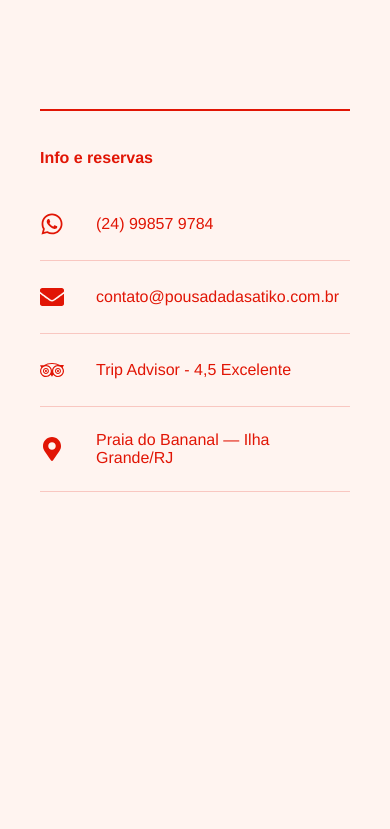
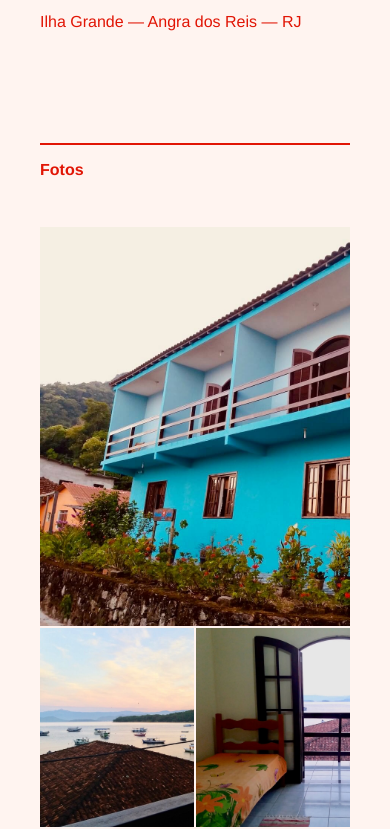
Before and after one commit to mauehara/satiko, a plain HTML site: page index.html in a window 390 px wide. Shown: the part 381-1210 px from the top of the page. Before the commit the page ends 961 px from the top, so only its background shows below. Drawn offline with Linux system fonts and the light colour scheme.

Commit message:
Add first image gallery

```diff
--- a/assets/css/styles.css
+++ b/assets/css/styles.css
@@ -2,8 +2,8 @@ body {
   background-color: #FFF4F0;
   color: #E11505;
   font-family: Helvetica, Arial, sans-serif;
-  padding: 7rem;
-  padding-top: 5rem;
+  padding: 5rem;
+  padding-top: 3rem;
 }
 a {
   color: #E11505;
@@ -13,11 +13,14 @@ a:hover {
   color: rgba(225,21,5,0.7);
 }
 h1 {
-  font-size: 7rem;
+  font-size: 6rem;
   letter-spacing: -0.05em;
   line-height: 1.1;
   margin: 0;
-  margin-left: -8px;
+  margin-left: -0.04em;
+}
+h4 {
+  margin: 0;
 }
 .welcome-message {
   display: inline-block;
@@ -28,6 +31,15 @@ li {
   margin: 0;
   padding: 0;
   list-style-type: none;
+}
+button {
+  border: none;
+}
+button:hover {
+  cursor: pointer;
+}
+button:focus {
+  outline: 0;
 }
 .icon {
   background-position: center;
@@ -49,29 +61,121 @@ li {
 .welcome {
   margin-bottom: 7rem;
 }
-.info {
-  align-items: baseline;
+.module {
   border-top: 2px solid #E11505;
   display: flex;
+  padding: 2rem 0;
 }
-.info h4 {
+.module__title {
   flex: 1;
   margin-right: 3rem;
-  padding-top: 1rem;
 }
-.info ul {
+.module__content {
   flex: 3;
 }
-.info ul li a {
+.gallery {
+  display: grid;
+  grid-template-columns: 2fr 1fr;
+  grid-template-rows: 1fr 1fr;
+  grid-gap: 2px;
+  height: 400px;
+}
+.gallery__piece {
+  display: block;
+  overflow: hidden;
+  text-align: center;
+}
+.gallery__piece img {
+  height: auto;
+  min-width: 272px;
+  width: 100%;
+
+  -webkit-transition: all 0.3s ease-in-out;
+  transition: all 0.3s ease-in-out;
+}
+.gallery__piece img:hover {
+  -webkit-transform: scale(1.05);
+  -ms-transform: scale(1.05);
+  transform: scale(1.05);
+  cursor: pointer;
+}
+.gallery__piece--main img {
+  min-width: 534px;
+}
+.gallery__piece:nth-child(3) {
+  grid-column: 2;
+  grid-row: 2;
+}
+.gallery__piece--main {
+  background-color: #999;
+  grid-row: 1 / span 2;
+}
+.info-list li a {
   align-items: center;
   border-bottom: 1px solid rgba(225,21,5,0.2);
   display: flex;
   padding-bottom: 1.5rem;
   padding-top: 1.5rem;
 }
-.info ul li .icon {
+.info-list li:first-child a {
+  padding-top: 0;
+}
+.info-list li .icon {
   flex-basis: 24px;
   margin-right: 2rem;
+}
+
+.modal {
+  visibility: hidden;
+  position: fixed;
+  z-index: -1;
+  left: 0;
+  top: 0;
+  width: 100%;
+  height: 100%;
+  overflow: auto;
+  background-color: white;
+  opacity: 0;
+
+  -webkit-transition: all 0.3s ease-in-out;
+  transition: all 0.3s ease-in-out;
+}
+.modal--visible {
+  visibility: visible;
+  opacity: 1;
+  z-index: 1;
+}
+.modal-header {
+  text-align: right;
+}
+.modal-gallery__piece {
+  display: block;
+  overflow: hidden;
+  text-align: center;
+}
+.modal-gallery__piece img {
+  border-radius: 16px;
+  height: auto;
+  min-width: 272px;
+  width: 80%;
+}
+.close-modal {
+  padding: 3rem;
+}
+
+@media (max-width: 1000px) {
+  body {
+    padding: 3rem;
+  }
+  .module--gallery {
+    display: block;
+    margin-left: 0;
+    padding: 1rem 0;
+    margin-bottom: 2rem;
+  }
+  .module__title {
+    margin-bottom: 3rem;
+  }
 }
 
 @media (max-width: 700px) {
@@ -81,14 +185,28 @@ li {
   h1 {
     font-size: 4.5rem;
   }
-  section {
-    margin-bottom: 3rem;
-  }
-  .info {
+  .module {
     display: block;
     margin-left: 0;
+    padding: 1rem 0;
+    margin-bottom: 2rem;
   }
-  .info ul li i {
+  .info-list .icon {
     margin-right: 1rem;
   }
+  .gallery {
+    display: grid;
+    grid-template-columns: 1fr 1fr;
+    grid-template-rows: 2fr 1fr;
+    height: 600px;
+  }
+  .gallery__piece:nth-child(3) {
+    grid-column: 2;
+    grid-row: 2;
+  }
+  .gallery__piece--main {
+    background-color: #999;
+    grid-column: 1 / span 2;
+    grid-row: 1 / 1;
+  }
 }
--- /dev/null
+++ b/assets/js/script.js
@@ -0,0 +1,19 @@
+function openModal() {
+  document.getElementById("gallery-modal").classList.add("modal--visible");
+}
+
+function closeModal() {
+  document.getElementById("gallery-modal").classList.remove("modal--visible");
+}
+
+function currentPiece(n) {
+  showPiece(n);
+}
+
+function showPiece(n) {
+  var pieces = document.getElementsByClassName("modal-gallery__piece");
+  for (i = 0; i < pieces.length; i++) {
+    pieces[i].style.display = "none";
+  }
+  pieces[n].style.display = "block";
+}
--- a/index.html
+++ b/index.html
@@ -5,6 +5,7 @@
     <meta name="viewport" content="width=device-width, initial-scale=1">
     <title>Pousada da Satiko</title>
     <link href="assets/css/styles.css" rel="stylesheet">
+    <script src="assets/js/script.js"></script>
 
     <!-- Global site tag (gtag.js) - Google Analytics -->
     <script async src="https://www.googletagmanager.com/gtag/js?id=UA-142488148-1"></script>
@@ -24,10 +25,37 @@
     <section class="welcome">
       <span class="welcome-message">Bem-vindos — ようこそ</span>
       <h1>Pousada da Satiko</h1>
+      <p>Ilha Grande — Angra dos Reis — RJ</p>
     </section>
-    <section class="info">
-      <h4>Info e reservas</h4>
-      <ul>
+    <section class="module module--gallery">
+      <h4 class="module__title">Fotos</h4>
+      <ul class="module__content gallery">
+        <li class="gallery__piece gallery__piece--main">
+          <img
+            src="assets/images/gallery_image_01.jpg"
+            alt="Foto da fachada da pousada"
+            onclick="openModal();currentPiece(0);"
+          />
+        </li>
+        <li class="gallery__piece">
+          <img
+            src="assets/images/gallery_image_02.jpg"
+            alt="Vista da varanda"
+            onclick="openModal();currentPiece(1);"
+          />
+        </li>
+        <li class="gallery__piece">
+          <img
+            src="assets/images/gallery_image_03.jpg"
+            alt="Vista do quarto"
+            onclick="openModal();currentPiece(2);"
+          />
+        </li>
+      </ul>
+    </section>
+    <section class="module">
+      <h4 class="module__title">Info e reservas</h4>
+      <ul class="module__content info-list">
         <li>
           <a href="https://wa.me/5524998579784" target="_blank" rel="noreferrer">
             <span class="icon">
@@ -62,5 +90,26 @@
         </li>
       </ul>
     </section>
+
+    <!-- The Galley Modal -->
+  <div id="gallery-modal" class="modal">
+    <header class="modal-header">
+      <button type="button" name="close-modal" class="close-modal" onclick="closeModal();">
+        <svg viewBox="0 0 24 24" role="img" aria-label="Fechar" focusable="false" style="height: 24px; width: 24px; display: block; fill: rgb(0, 0, 0);"><path d="m23.25 24c-.19 0-.38-.07-.53-.22l-10.72-10.72-10.72 10.72c-.29.29-.77.29-1.06 0s-.29-.77 0-1.06l10.72-10.72-10.72-10.72c-.29-.29-.29-.77 0-1.06s.77-.29 1.06 0l10.72 10.72 10.72-10.72c.29-.29.77-.29 1.06 0s .29.77 0 1.06l-10.72 10.72 10.72 10.72c.29.29.29.77 0 1.06-.15.15-.34.22-.53.22" fill-rule="evenodd"></path></svg>
+      </button>
+    </header>
+    <div class="modal-content gallery-modal">
+      <div class="modal-gallery__piece">
+        <img src="assets/images/gallery_image_01.jpg" alt="Foto da fachada da pousada" />
+      </div>
+      <div class="modal-gallery__piece">
+        <img src="assets/images/gallery_image_02.jpg" alt="Vista da varanda" />
+      </div>
+      <div class="modal-gallery__piece">
+        <img src="assets/images/gallery_image_03.jpg" alt="Vista do quarto" />
+      </div>
+    </div>
+  </div>
+
   </body>
 </html>
```
Also changed, not shown: assets/images/gallery_image_01.jpg (added), assets/images/gallery_image_02.jpg (added), assets/images/gallery_image_03.jpg (added).
